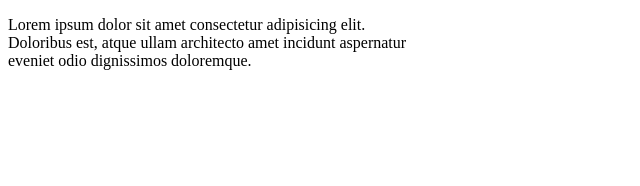
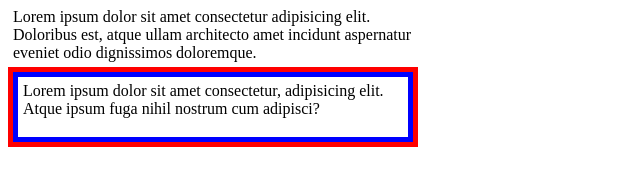
Before and after one commit to Abdimuminov-Ramazon-UZ/FullFrontendCourse, a plain HTML site: page CSS Course(1-50)/10-lesson/index.html in a window 1280 px wide. Shown: the whole page, without its empty margins (0-640 px from the left). Drawn offline with Linux system fonts and the light colour scheme.

Commit message:
Width and Height

```diff
--- a/CSS Course(1-50)/10-lesson/index.css
+++ b/CSS Course(1-50)/10-lesson/index.css
@@ -8,5 +8,23 @@ p {
   /* we use percents for this problem .If screen size changes,element takes over given size's 40 percent and scrollbar appears browser on the bottom */
   min-width: 200px;
   max-width: 400px;
-  /* width has min-width and max-width.we give  min-width  */
+  /* width has min-width and max-width.we give value to min-width.When we shorten screen elements adapt up to given value,then blocks or elemnts not change.if we give max-width and our screen is short from given value. we enlarge screen size elemnts or blocks enlarge up to given value then its not change.  */
+  margin: 5px;
+  min-height: 50px;
+  max-height: 100px;
+  /* the same max and min width also min and max height change screen size between given values.but if our information size is larger or smaller min or max height,its don't work true*/
 }
+
+.main {
+  border: 5px red solid;
+  width: 400px;
+}
+
+.container {
+  border: 5px blue solid;
+  /* width: inherit; */
+  width: calc(inherit-200px);
+  /* if we create two blocks which each block settles others into and give value for width then inside block's width value equal inherit,every blocks width value are the same.Inherit  is take value  parent block's value */
+  /* if we use calc() function we change values through function  */
+  /* if we value initial  */
+}
--- a/CSS Course(1-50)/10-lesson/index.html
+++ b/CSS Course(1-50)/10-lesson/index.html
@@ -12,5 +12,14 @@
       atque ullam architecto amet incidunt aspernatur eveniet odio dignissimos
       doloremque.
     </p>
+
+    <div class="main">
+      <div class="container">
+        <p>
+          Lorem ipsum dolor sit amet consectetur, adipisicing elit. Atque ipsum
+          fuga nihil nostrum cum adipisci?
+        </p>
+      </div>
+    </div>
   </body>
 </html>
```
